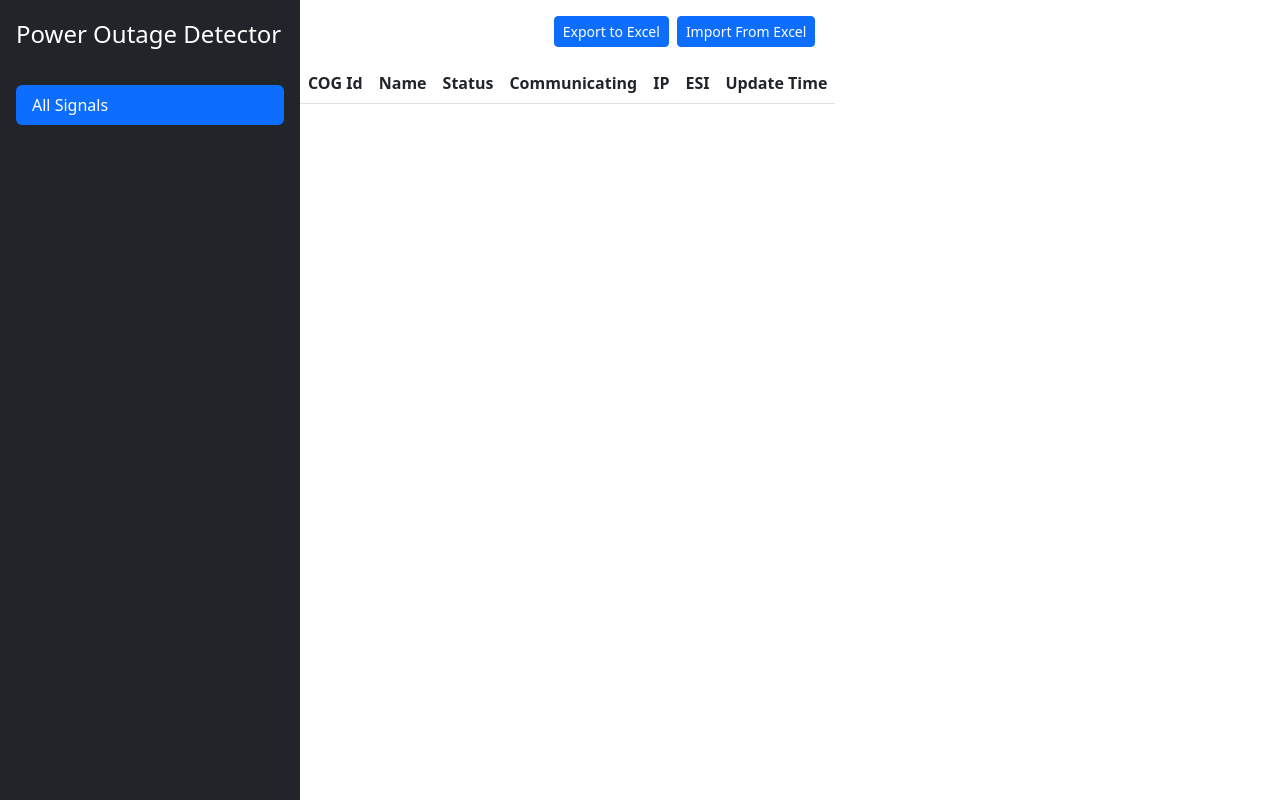
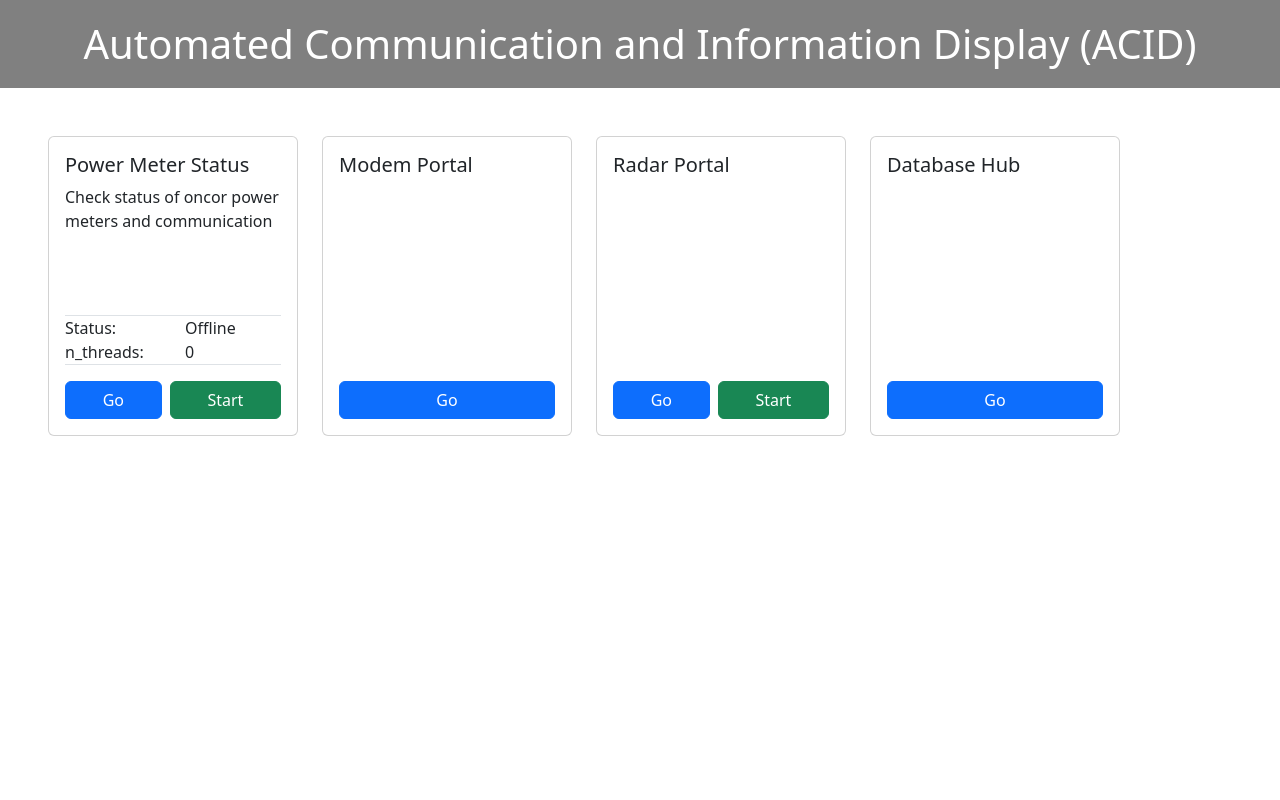
Before and after one commit to jacob-dallas/oncor-status-updater, a Flask app: page / in a window 1280 px wide. Run offline with Flask 3, Linux system fonts and the light colour scheme; data that the repository does not hold is empty; parts of the project's set-up code (start-up, migrations or seed data) failed here and were passed over; some libraries are stand-ins or nearby versions.

Commit message:
updated the UI

```diff
--- a/app.py
+++ b/app.py
@@ -14,6 +14,8 @@ import queue
 import pandas as pd
 import io
 from json_to_excel import export_sig, import_sig
+import threading
+import time
 
 app = Flask(__name__)
 base_dir = os.path.dirname(__file__)
@@ -22,6 +24,10 @@ queue_outage = queue.Queue(6)
 @app.route('/')
 def index():
     return render_template('index.html')
+
+@app.route('/power')
+def power():
+    return render_template('power.html')
 
 @app.route('/get_data', methods=['GET'])
 def get_data():
@@ -42,7 +48,7 @@ def post_xlsx():
     signals = import_sig(file)
     with UpdateThread.lock:
         UpdateThread.signals = signals
-    return redirect(url_for('index'))
+    return redirect(url_for('power'))
 
 @app.route('/listen', methods=['GET'])
 def listen():
@@ -59,6 +65,52 @@ def listen():
 
 
     return flask.Response(stream(), mimetype='text/event-stream')
+
+
+@app.route('/wip')
+def progress():
+    return render_template('wip.html')
+
+@app.route('/start_power_threads')
+def power_thread():
+    data_root = os.path.join(os.getenv('APPDATA'),'acid')
+    db_path = os.path.join(data_root,'db.json')
+    log_dir = os.path.join(data_root,'logs')
+    oncor_log = os.path.join(log_dir,'oncor.txt')
+
+    if not os.path.exists(data_root):
+        os.mkdir(data_root)
+    if not os.path.exists(log_dir):
+        os.mkdir(log_dir)
+
+    if not os.path.exists(db_path):
+        shutil.copy('power.json',db_path)
+
+    with open(db_path,'r') as f:
+        signals = json.load(f)
+
+    # outage_log = open(oncor_log,'w')
+    # UpdateThread.signals = signals
+    # UpdateThread.outage_log = outage_log
+    # UpdateThread.db = db_path
+    # UpdateThread.data_root = data_root
+
+    # UpdateThread.n_meters = len(UpdateThread.signals)
+    # n_threads = 10
+    # threads = []
+    # for thread in range(n_threads):
+    #     thread_i = UpdateThread(queue_outage)
+    #     threads.append(thread_i)
+    #     thread_i.start()
+
+    cond = True
+    def stream():
+        while cond:
+            yield format_sse(f'{threading.active_count()}','thread_count')
+            time.sleep(2)
+
+    return flask.Response(stream(), mimetype='text/event-stream')
+
 
 @app.route('/auth')
 def auth():
--- /dev/null
+++ b/static/basic.css
@@ -0,0 +1,3 @@
+.basic{
+    color
+}
--- /dev/null
+++ b/static/power.js
@@ -0,0 +1,111 @@
+const on_btn = document.getElementById('power_updater')
+const backup_btn = document.getElementById('foo')
+let listener
+let off_btn = document.getElementById('updater_stop')
+
+function startAndMonitorThreads(){
+    const listener = new EventSource('http://127.0.0.1:5000/start_power_threads')
+
+    listener.onopen = (e)=>{
+        on_btn.style.display = 'none'
+
+        off_btn.style.display = 'block'
+        console.log('starting!')
+    }
+
+    let thread_counter = document.getElementById('thread_count')
+    let status = document.getElementById('thread_status')
+
+    listener.addEventListener('thread_count',(e)=>{
+        console.log(e.data)
+        thread_counter.innerHTML = e.data
+        if (Number(e.data) >0){
+            status.innerHTML = 'Online'
+
+        } else {
+            status.innerHTML = 'Offline'
+        }
+    })
+
+    off_btn.addEventListener('click',()=>{
+        listener.close()
+        console.log('closing sse')
+        on_btn.style.display = 'block'
+        off_btn.style.display = 'none'
+        thread_counter.innerHTML = 0
+        status.innerHTML = 'Offline'
+    })
+}
+
+const pwrModal = document.getElementById('power_config')
+
+on_btn.addEventListener('click',()=>{
+    pwrModal.showModal()
+})
+pwrModal.addEventListener("click", e => {
+    const dialogDimensions = pwrModal.getBoundingClientRect()
+    if (
+      e.clientX < dialogDimensions.left ||
+      e.clientX > dialogDimensions.right ||
+      e.clientY < dialogDimensions.top ||
+      e.clientY > dialogDimensions.bottom
+    ) {
+        pwrModal.close()
+    }
+  })
+
+let formSelector = document.getElementById('power_type')
+
+let recordOpt = document.getElementById('recordOpt')
+recordOpt.addEventListener('change',(e)=>{
+    let recordInt = document.getElementById('recordInt')
+    if (e.target.checked){
+        recordInt.disabled = false
+    } else{
+        recordInt.disabled = true
+    }
+})
+
+let recordOptAdv = document.getElementById('recordOptAdv')
+recordOptAdv.addEventListener('change',(e)=>{
+    let recordInt = document.getElementById('recordIntAdv')
+    if (e.target.checked){
+        recordInt.disabled = false
+    } else{
+        recordInt.disabled = true
+    }
+})
+
+
+formSelector.addEventListener('change',(e)=>{
+    simpleForm = document.getElementById('simpleForm')
+    advancedForm = document.getElementById('advancedForm')
+    if(e.target.value == 1 ){
+        simpleForm.style.display = 'block'
+        advancedForm.style.display = 'none'
+    } else{
+        simpleForm.style.display = 'none'
+        advancedForm.style.display = 'block'
+    }
+})
+
+let runUntilOpt = document.getElementById('runUntilOpt')
+let runForOpt = document.getElementById('runForOpt')
+
+runForOpt.addEventListener('change',(e)=>{
+    let until = document.getElementById('runUntilInput')
+    let forInput = document.getElementById('runForInput')
+    until.style.display = 'none'
+    forInput.style.display = 'block'
+    until.disabled = true
+    forInput.disabled = false
+})
+
+runUntilOpt.addEventListener('change',(e)=>{
+    let until = document.getElementById('runUntilInput')
+    let forInput = document.getElementById('runForInput')
+    until.style.display = 'block'
+    forInput.style.display = 'none'
+    until.disabled = false
+    forInput.disabled = true
+})
--- a/templates/index.html
+++ b/templates/index.html
@@ -1,64 +1,141 @@
-<!DOCTYPE html>
-<html lang="en">
-<head>
-    <meta charset="UTF-8">
-    <meta http-equiv="X-UA-Compatible" content="IE=edge">
-    <meta name="viewport" content="width=device-width, initial-scale=1.0">
-    <title>Power Outage Dashboard</title>
-    <link rel="stylesheet" href="{{ url_for('static', filename='/bootstrap/css/bootstrap.min.css') }}">
-    <link rel="shortcut icon" href="{{ url_for('static', filename='favicon.ico') }}">
-</head>
-<body>
-    <main class="d-flex flex-nowrap">
-        <div id="status" class="d-flex flex-column flex-shrink-0 p-3 bg-dark sticky-top" style="width: 300px; height: 100vh;">
-            <span class="d-flex align-items-center mb-3 mb-md-0 me-md-auto text-white fs-4 bg-dark"> Power Outage Detector</span>
-            <hr class="bg-light">
-            <ul class="nav nav-pills flex-column mb-auto">
-                <li class="nav-item">
-                    <a href="/" class="nav-link active" aria-current="page">
-                        All Signals
-                    </a>
-                </li>
-                <!-- <li class="nav-item">
-                    <a href="listen" class="nav-link">
-                        Comm Failures
-                    </a>
-                </li> -->
+{% extends "layout.html" %}
+{% block body%}
 
-            </ul>
-            <hr>
+<main class="d-flex justify-content-sm-start m-5 gap-4">
+    <div class="card" style="width: 250px; height: 300px">
+        <img src="" alt="" class="card-img-top">
+        <div class="card-body d-flex flex-column">
+            <h5 class="card-title">Power Meter Status</h5>
+            <p class="card-text">Check status of oncor power meters and communication</p>
+            <div class="d-flex flex-column-reverse h-50 mt-auto">
+
+                <div class="d-flex justify-content-around gap-2">
+                    <a href="{{url_for('power')}}" class="btn btn-primary flex-grow-1">Go</a>
+                    <a id = 'power_updater' class="btn btn-success flex-grow-1">Start</a>
+                    <a id = 'updater_stop' class="btn btn-danger flex-grow-1" style="display:none">Stop</a>
+
+                </div>
+                <div id="thread_statuses" class="mb-3 border-bottom border-top">
+                    <div class="row">
+
+                        <div class="col">Status:</div>
+                        <div class="col" id="thread_status">Offline</div>
+                    </div>
+                    <div class="row">
+
+                        <div class="col">n_threads:</div>
+                        <div class="col" id="thread_count">0</div>
+                    </div>
+
+                </div>
+            </div>
         </div>
-        <div class="d-flex flex-column">
+    </div>
+    <div class="card" style="width: 250px; height: 300px">
+        <img src="" alt="" class="card-img-top">
+        <div class="card-body d-flex flex-column">
+            <h5 class="card-title">Modem Portal</h5>
+            <p class="card-text"></p>
+            <div class="d-flex flex-column-reverse h-50 mt-auto">
+
+                <div class="d-flex justify-content-around gap-2">
+                    <a href="{{url_for('power')}}" class="btn btn-primary flex-grow-1">Go</a>
+
+                </div>
+            </div>
+        </div>
+    </div>
+    <div class="card" style="width: 250px; height: 300px">
+        <img src="" alt="" class="card-img-top">
+        <div class="card-body d-flex flex-column">
+            <h5 class="card-title">Radar Portal</h5>
+            <p class="card-text"></p>
+            <div class="d-flex flex-column-reverse h-50 mt-auto">
+
+                <div class="d-flex justify-content-around gap-2">
+                    <a href="{{url_for('power')}}" class="btn btn-primary flex-grow-1">Go</a>
+                    <a href="{{url_for('power')}}" class="btn btn-success flex-grow-1">Start</a>
+
+                </div>
+            </div>
+        </div>
+    </div>
+    <div class="card" style="width: 250px; height: 300px">
+        <img src="" alt="" class="card-img-top">
+        <div class="card-body d-flex flex-column">
+            <h5 class="card-title">Database Hub</h5>
+            <p class="card-text"></p>
+            <div class="d-flex flex-column-reverse h-50 mt-auto">
+
+                <div class="d-flex justify-content-around gap-2">
+                    <a href="{{url_for('power')}}" class="btn btn-primary flex-grow-1">Go</a>
+
+                </div>
+            </div>
+        </div>
+    </div>
+<dialog id="power_config" style="width: 500px; height: 400px; border:none; border-radius: 15px;">
+    <div class="pb-2 h-25">
+
+        <label for="power_type">Select Run Type</label>
+        <select class="form-select" aria-label="Default select example", id = 'power_type'>
+            <option value="1">Simple</option>
+            <option value="2">Advanced</option>
+        </select>
+    </div>
+    <div class="h-75">
+
+        <form method="dialog" id="simpleForm" class="h-100">
+            <div class="d-flex flex-column h-100">
+
+                <div style="display: block;" class="pb-1">
+
+                    <label for="recordOpt" class="form-check-label">Export Recordings?</label>
+                    <input type="checkbox" name="recordOpt" id="recordOpt" class="form-check-input">
+                </div>
+                <label for="recordInt" class="form-text">Recording Inteval (hours):</label>
+                <input type="number" name="recordInt" id="recordInt" class="form-control" disabled>
+                <button class="btn btn-success mt-auto">Run</button>
+            </div>
+        </form>
+        <form method="dialog" id="advancedForm" style="display: none;" class="h-100">
+            <div class="d-flex flex-column h-100">
+
+                <div id="runRadios" class="border-bottom">
+                    <label for="runUntilOpt">Run Updates Until a Specified Time</label>
+                    <input type="radio" name="runOpt" id="runUntilOpt" value='until' checked />
+                    <label for="runForOpt">Run Updates For a Specified Time</label>
+                    <input type="radio" name="runOpt" id="runForOpt" value='for'>
+
+                </div>
+                <div id="runUntilInput" class="pb-4">
+                    <label for="runUntil" class="form-text">Run Until?</label>
+                    <input type="datetime-local" name="runUntil" id="runUntil" class="form-control">
+                </div>
+                <div id="runForInput" style="display: none;" class="pb-4">
+                    <label for="runFor" class="form-text"> Run for how long? (hours)</label>
+                    <input type="number" name="runFor" id="runFor" class="form-control">
+                </div>
+
+                <div style="display: block;" class="pb-1">
+
+                    <label for="recordOptAdv" class="form-check-label">Export Recordings?</label>
+                    <input type="checkbox" name="recordOptAdv" id="recordOptAdv" class="form-check-input">
+                </div>
+                <label for="recordIntAdv" class="form-text">Recording Inteval (hours):</label>
+                <input type="number" name="recordIntAdv" id="recordIntAdv" class="form-control" disabled>
+                <button class="btn btn-success mt-auto">Run</button>
+            </div>
+        </form>
+    </div>
+
+</dialog>
+</main>
 
 
-            <div id="settings" class="sticky-top d-flex justify-content-end p-3">
-                <button class="btn btn-primary btn-sm mx-1" id="export_btn">Export to Excel</button>
-                <button class="btn btn-primary btn-sm mx-1" id="import_btn">Import From Excel</button>
+{% endblock%}
 
-            </div>
-            <table class="table" >
-                <thead class="sticky-top bg-white">
-                    <tr>
-                        <th scope = "col">COG Id</th>
-                        <th scope = "col">Name</th>
-                        <th scope = "col">Status</th>
-                        <th scope = "col">Communicating</th>
-                        <th scope = "col">IP</th>
-                        <th scope = "col">ESI</th>
-                        <th scope = "col">Update Time</th>
-                    </tr>
-                </thead>
-                <tbody id="list">
+{% block script%}
+<script src="{{ url_for('static', filename='power.js') }}"></script>
 
-                </tbody>
-
-            </table>
-        </div>
-<!-- connect to cut button -->
-    </main>
-
-
-    <script src="{{ url_for('static', filename='main.js') }}"></script>
-    <script src="{{ url_for('static', filename='/bootstrap/js/bootstrap.bundle.min.js') }}"></script>
-</body>
-</html>
+{% endblock%}
--- /dev/null
+++ b/templates/layout.html
@@ -0,0 +1,26 @@
+<!DOCTYPE html>
+<html lang="en">
+<head>
+    <meta charset="UTF-8">
+    <meta http-equiv="X-UA-Compatible" content="IE=edge">
+    <meta name="viewport" content="width=device-width, initial-scale=1.0">
+    <link rel="stylesheet" href="{{ url_for('static', filename='/bootstrap/css/bootstrap.min.css') }}">
+    <link rel="shortcut icon" href="{{ url_for('static', filename='favicon.ico') }}">
+    {% block head%}
+    <title>ACID</title>
+    {% endblock %}
+</head>
+    <h1 style="width: 100vw; background-color:gray; color:white;padding:20px 0; margin:0;" class="d-flex justify-content-center">
+        <a href="{{ url_for('index')}}" class="mx-auto object-fit-scale" style="text-decoration: none;color:white;">
+            Automated Communication and Information Display (ACID)
+        </a>
+    </h1>
+    {% block body%}
+    {% endblock %}
+
+
+    {% block script%}
+    {% endblock %}
+
+    <script src="{{ url_for('static', filename='/bootstrap/js/bootstrap.bundle.min.js') }}"></script>
+</html>
```
Also changed, not shown: templates/hello.html (deleted, +0 -21 lines), templates/power.html (added, +64 -0 lines), templates/wip.html (added, +11 -0 lines).
